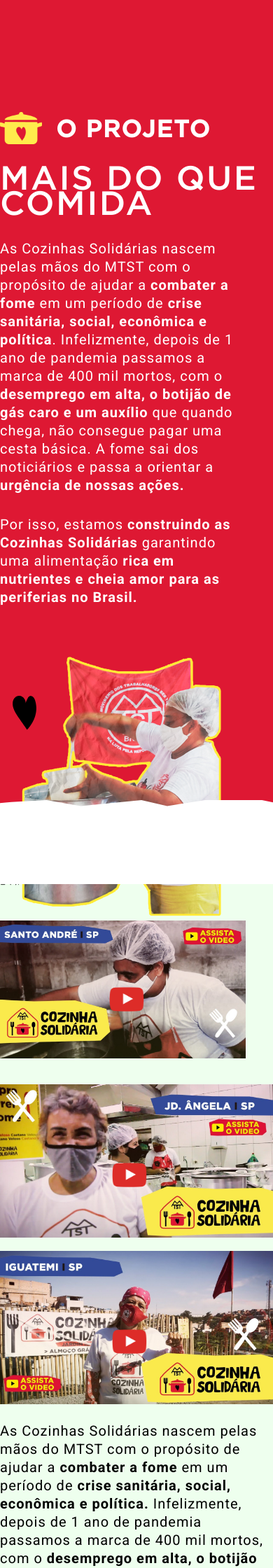
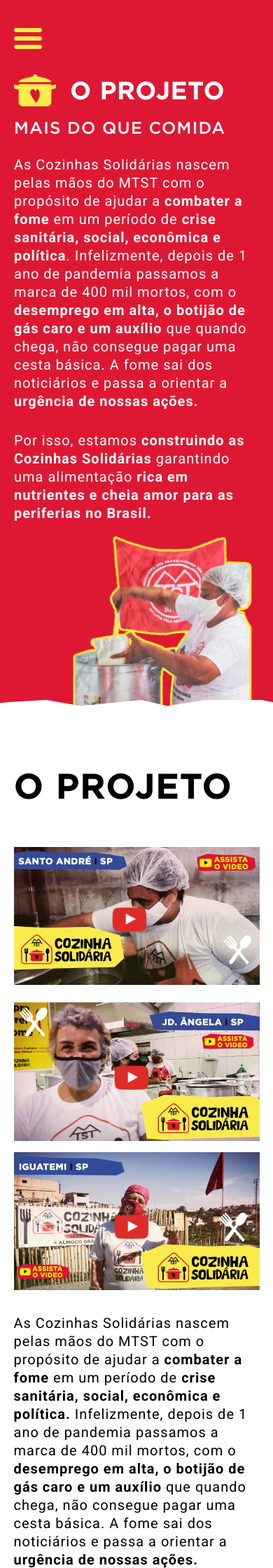
Before and after one commit to tecMTST/cozinhasolidaria.com, a PHP site: page /o-projeto in a window 390 px wide. Shown: the top 2240 px of the page at 70% size. Run offline with PHP 8.4, Linux system fonts and the light colour scheme; some libraries are stand-ins or nearby versions.

Commit message:
Ajustes da página O Projeto

```diff
--- a/assets/css/style.css
+++ b/assets/css/style.css
@@ -22,12 +22,13 @@
 
 html {
     scroll-behavior: smooth;
-    background: #efe;
+    background: #eee;
 }
 
 body {
     max-width: 1920px;
     margin: 0 auto;
+    overflow-x: hidden;
 }
 
 section:target {
@@ -887,6 +888,8 @@
     text-transform: uppercase;
     font-size: 48px;
     margin: 30px 0;
+    margin-right: 30px;
+    display: inline-flex;
 }
 
 .topo-projeto p {
@@ -894,9 +897,14 @@
     padding-right: 40px;
 }
 
+img.icon-projeto {
+    margin-right: 20px;
+}
+
 .topo-projeto .icones-direita {
     margin-top: 98px;
-    margin-left: -15%;
+    margin-left: -70px;
+    width: 34%;
 }
 
 .topo-projeto .icones-direita img {
@@ -904,13 +912,22 @@
 }
 
 .topo-projeto .imagem-topo-projeto img {
+    position: relative;
+    float: right;
+    margin-top: 10px;
+    left: 50px;
+}
+
+.icones-proj {
+    display: inline-block;
     position: absolute;
-    margin-top: -120px;
-    margin-left: -10%;
+    margin-top: 24px;
 }
 
 #o-projeto {
     padding-bottom: 0;
+    background: #fff;
+    margin-top: -40px;
 }
 
 #o-projeto .container {
@@ -920,15 +937,15 @@
 #o-projeto .bg-projeto {
     background-image: url(/assets/img/branco-pagina-o-projeto.svg);
     height: 120px;
-    margin-top: -34px;
-}
-
-.header-projeto {
-    padding: 50px 0 100px;
+    margin-top: -90px;
+}
+
+#inicio.header-projeto {
+    padding: 50px 0px 0;
 }
 
 #o-projeto .titulo-secao {
-    margin-top: 90px;
+    margin-top: 30px;
 }
 
 #o-projeto .titulo-secao h2 {
@@ -937,6 +954,14 @@
 
 #o-projeto .txt-projeto p {
     color: #000;
+}
+
+#o-projeto .video-menor {
+    margin-bottom: 10px;
+}
+
+#o-projeto figure.thumb-menor {
+    margin-top: 2px;
 }
 
 .pagina-projeto .titulo-secao h2 {
@@ -1581,6 +1606,97 @@
     #galeria .ver-mais {
         margin-top: 10px;
     }
+    .topo-projeto {
+        padding: 30px 20px 0;
+    }
+    .topo-projeto h3 {
+        font-size: 24px;
+        margin: 10px 0 20px;
+    }
+    img.icon-projeto {
+        display: none;
+    }
+    .topo-projeto p {
+        padding-right: 0;
+    }
+    .topo-projeto .imagem-topo-projeto img {
+        position: relative;
+        float: inherit;
+        margin-top: -20px;
+        left: 6%;
+    }
+    #o-projeto {
+        margin-top: -50px;
+    }
+    #o-projeto .bg-projeto {
+        height: 100px;
+        margin-top: -90px;
+    }
+    #o-projeto .col-md-6 img {
+        display: none;
+    }
+    #o-projeto .container {
+        max-width: 90%;
+    }
+    .txt-projeto p {
+        margin: 20px auto;
+    }
+    #inicio.header-projeto {
+        padding: 0;
+    }
+    .bg-projeto-branco {
+        height: 30px;
+        margin-top: -20px;
+    }
+    #apoie {
+        padding-top: 30px;
+    }
+    .img-cozinheira {
+        max-width: 40%;
+        float: left;
+        margin-left: 0;
+        margin-top: 20px;
+        padding-left: 20px;
+    }
+    .apoie-projeto {
+        padding: 0 20px;
+    }
+    .acontecer {
+        text-align: left;
+    }
+    .row.acontecer {
+        display: table;
+    }
+    .acontecer .titulo-secao h2 {
+        font-size: 36px;
+        line-height: 36px;
+        margin: -20px auto 0;
+    }
+    .apoie-projeto p {
+        padding-left: 0;
+        margin-top: 20px;
+    }
+    footer .container {
+        padding-top: 0;
+    }
+    .footer-o-projeto .bg-footer {
+        height: 60px;
+        margin-top: -60px;
+    }
+    .footer-o-projeto {
+        margin-top: 0;
+        padding-top: 20px;
+    }
+    .apoie-projeto .ver-mais {
+        float: inherit;
+        text-align: center;
+        margin: 30px 0;
+    }
+    #apoie .cta {
+        padding: 16px 16%;
+        font-size: 19px;
+        line-height: 21px;
+    }
 }
 
 @media (max-width: 380px) {
--- a/o-projeto/index.html
+++ b/o-projeto/index.html
@@ -15,7 +15,7 @@
     <meta property="og:image:height" content="600">
     <meta property="og:type" content="website">
     <meta property="og:url" content="http://cozinhasolidaria.com">
-    <link rel="shortcut icon" type="image/x-icon" href="assets/img/icone.ico">
+    <link rel="shortcut icon" type="image/x-icon" href="/assets/img/icone.ico">
 
     <!-- JQuery -->
     <script src="https://ajax.googleapis.com/ajax/libs/jquery/3.6.0/jquery.min.js"></script>
@@ -25,12 +25,12 @@
     <script src="/assets/js/jquery-modal-video.min.js"></script>
 
     <!-- CSS -->
-    <link rel="stylesheet" href="node_modules/swiper/swiper-bundle.css" />
-    <link rel="stylesheet" href="node_modules/swiper/swiper-bundle.min.css" />
-    <link href="assets/bootstrap/css/bootstrap-grid.min.css" rel="stylesheet">
-    <link rel="stylesheet" href="assets/css/modal.css">
-    <link rel="stylesheet" href="assets/css/style.css">
-    <link rel="stylesheet" href="assets/css/menu-mobile.css">
+    <link rel="stylesheet" href="/node_modules/swiper/swiper-bundle.css" />
+    <link rel="stylesheet" href="/node_modules/swiper/swiper-bundle.min.css" />
+    <link href="/assets/bootstrap/css/bootstrap-grid.min.css" rel="stylesheet">
+    <link rel="stylesheet" href="/assets/css/modal.css">
+    <link rel="stylesheet" href="/assets/css/style.css">
+    <link rel="stylesheet" href="/assets/css/menu-mobile.css">
 
     <title>Cozinha Solidária - MTST</title>
   </head>
@@ -53,20 +53,34 @@
         </div>
       </nav>
 
+      <nav role="navigation">
+        <div id="menuToggle">
+          <input type="checkbox" />
+          <span></span>
+          <span></span>
+          <span></span>
+          <ul id="menu">
+            <li><a class="item-menu" href="#inicio">Início</a></li>
+            <li><a class="item-menu" href="#projeto">O Projeto</a></li>
+            <li><a class="item-menu" href="#contribuir">Contribua</a></li>
+            <li><a class="item-menu" href="#imprensa">Imprensa</a></li>
+            <li><a class="item-menu" href="#" onclick="openModal();">Contato</a></li>
+          </ul>
+        </div>
+      </nav>
+
       <div class="container">
         <div class="row topo-projeto">
-          <div class="col-md-8">
+          <div class="col-md-7">
             <div class="titulo-secao">
               <img src="/assets/img/panela-amarela.png" alt=""><h2>O Projeto</h2>
             </div>
             <h3>Mais do que comida</h3>
+            <div class="icones-proj"><img class="icon-projeto" src="/assets/img/panelinha-pr.png"><img class="icon-projeto" src="/assets/img/coracao-pr.png"></div>
             <p>As Cozinhas Solidárias nascem pelas mãos do MTST com o propósito de ajudar a <strong>combater a fome</strong> em um período de <strong>crise sanitária, social, econômica e política</strong>. Infelizmente, depois de 1 ano de pandemia passamos a marca de 400 mil mortos, com o <strong>desemprego em alta, o botijão de gás caro e um auxílio</strong> que quando chega, não consegue pagar uma cesta básica. A fome sai dos noticiários e passa a orientar a <strong>urgência de nossas ações.</strong></p>
             <p>Por isso, estamos <strong>construindo as Cozinhas Solidárias</strong> garantindo uma alimentação <strong>rica em nutrientes e cheia amor para as periferias no Brasil.</strong></p>
           </div>
-          <div class="col-md-4">
-            <div class="icones-direita">
-              <img src="/assets/img/panelinha-pr.png"><img src="/assets/img/coracao-pr.png">
-            </div>
+          <div class="col-md-5">
             <div class="imagem-topo-projeto">
               <img src="/assets/img/cozinheira-oprojeto.png" alt="">
             </div>
```
